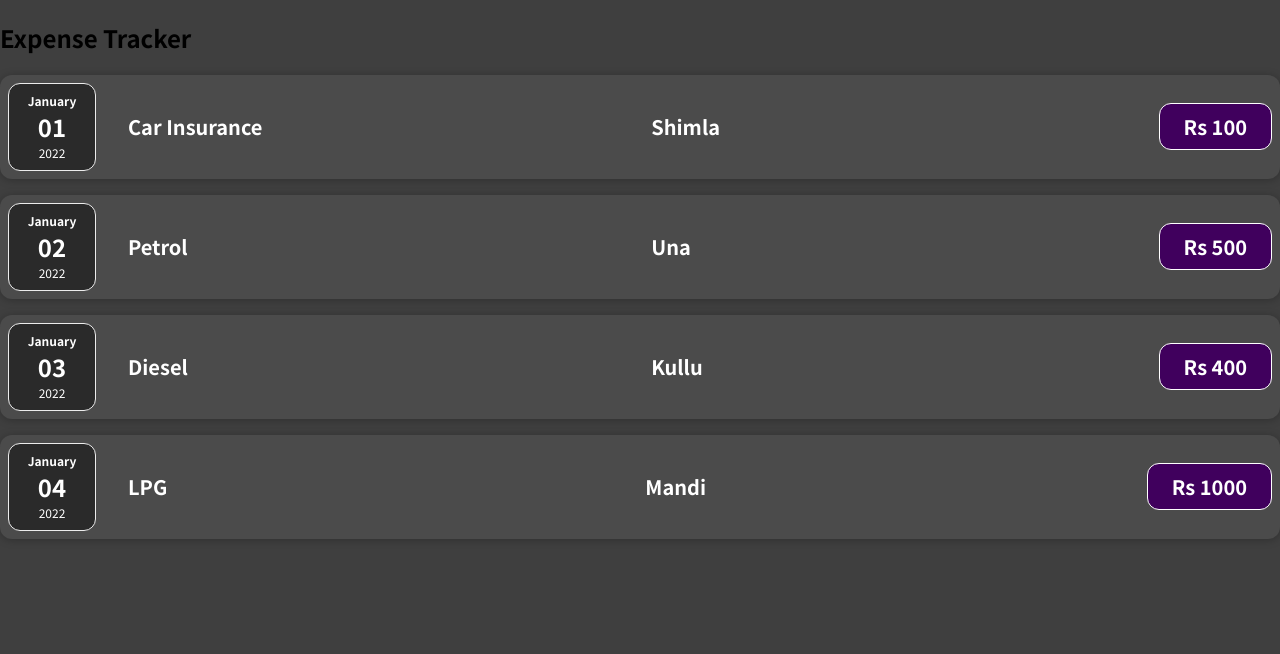
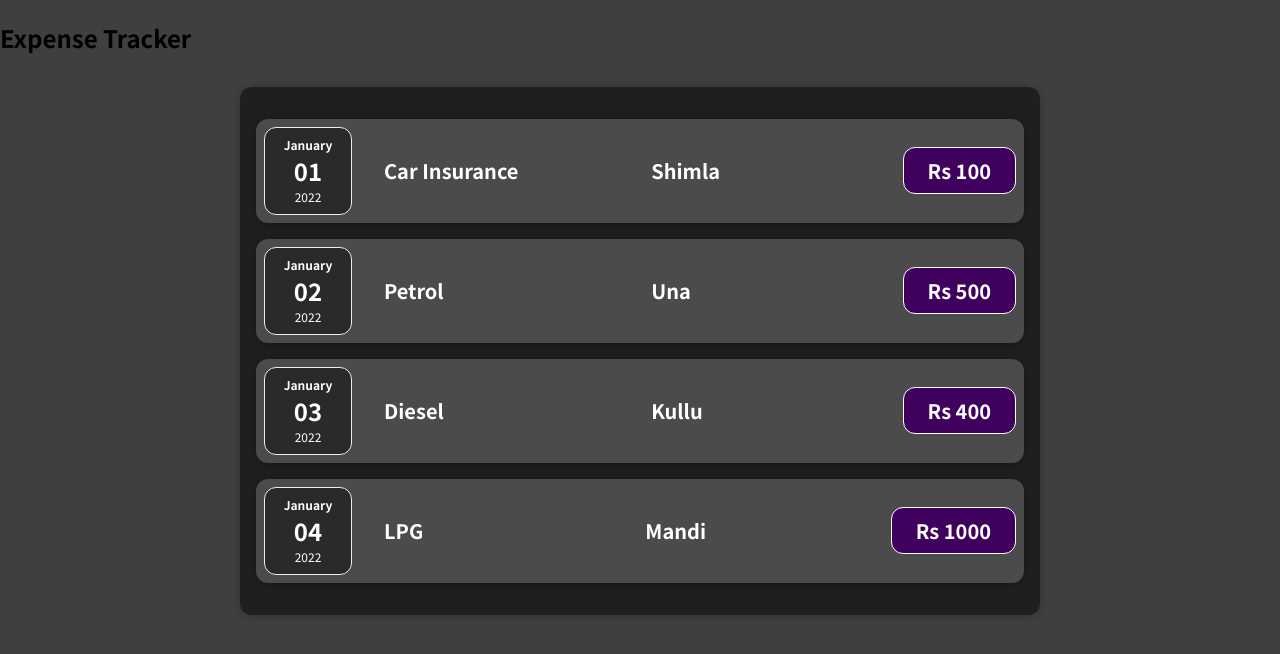
Before and after one commit to bhanuUdai/starting_react, a JavaScript app: page / in a window 1280 px wide. Shown: the top 654 px of the page. Built offline with nearby package versions, Linux system fonts and the light colour scheme.

Commit message:
File structuring Task-12

```diff
--- a/src/App.js
+++ b/src/App.js
@@ -1,5 +1,4 @@
-import ExpenseItem from "./components/ExpenseItem.js";
-
+import Expense from "./components/Expenses/Expense.js"
 let items = [
   {
     id: 1,
@@ -35,16 +34,7 @@ function App() {
   return (
     <div>
       <h2>Expense Tracker</h2>
-      {items.map((key) => {
-        return (
-          <ExpenseItem
-            date={key.date}
-            title={key.title}
-            location={key.location}
-            price={key.amount}
-          ></ExpenseItem>
-        );
-      })}
+      <Expense items={items}></Expense>
     </div>
   );
 }
--- /dev/null
+++ b/src/components/Expenses/Expense.css
@@ -0,0 +1,8 @@
+.expenses {
+    padding: 1rem;
+    background-color: rgb(31, 31, 31);
+    margin: 2rem auto;
+    width: 50rem;
+    max-width: 95%;
+
+  }
--- /dev/null
+++ b/src/components/Expenses/Expense.js
@@ -0,0 +1,22 @@
+import ExpenseItem from "./ExpenseItem";
+import "./Expense.css";
+import Card from '../UI/Card.js'
+function Expense(prop) {
+  let item = prop.items;
+  return (
+    <Card className="expenses">
+      {item.map((key) => {
+        return (
+          <ExpenseItem
+            date={key.date}
+            title={key.title}
+            location={key.location}
+            price={key.amount}
+          ></ExpenseItem>
+        );
+      })}
+    </Card>
+  );
+}
+
+export default Expense;
--- a/src/components/ExpenseItem.js
+++ b/src/components/Expenses/ExpenseItem.js
@@ -1,5 +1,5 @@
 import "./ExpenseItem.css";
-import Card from "./Card";
+import Card from "../UI/Card";
 import ExpenseDetails from "./ExpenseDetails.js";
 import ExpenseDate from "./ExpenseDate";
 function ExpenseItem(prop) {
```
Also changed, not shown: src/components/Expenses/ExpenseDate.css (renamed from src/components/ExpenseDate.css), src/components/Expenses/ExpenseDate.js (renamed from src/components/ExpenseDate.js), src/components/Expenses/ExpenseDetails.js (renamed from src/components/ExpenseDetails.js), src/components/Expenses/ExpenseItem.css (renamed from src/components/ExpenseItem.css), src/components/UI/Card.css (renamed from src/components/Card.css), src/components/UI/Card.js (renamed from src/components/Card.js), 1 other file (tests, documents, lock files or other folders).
